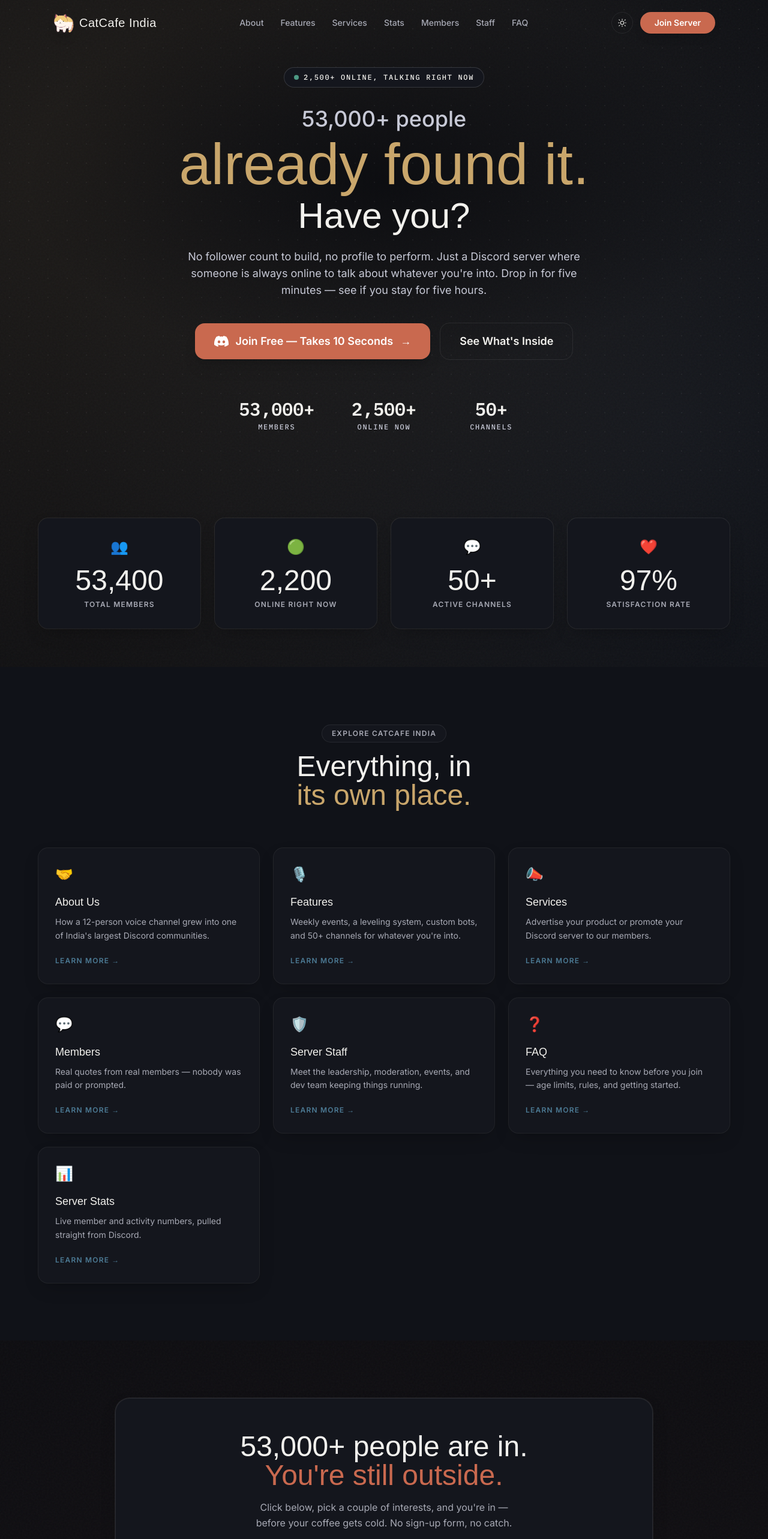
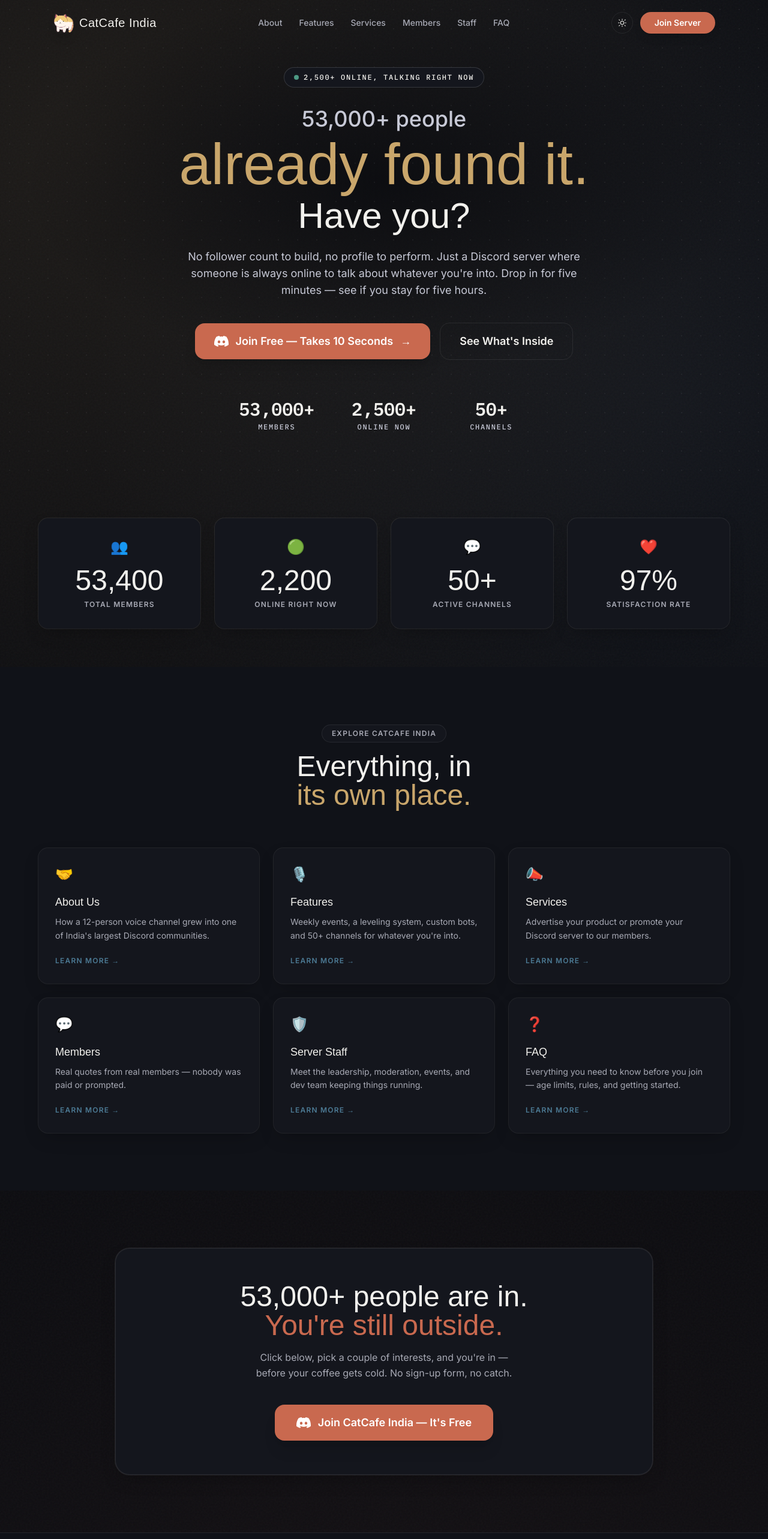
Before and after one commit to visrm/CatCafe-Discord, a Next.js app: page / in a window 1280 px wide. Shown: the top 2566 px of the page at 60% size. Built offline with nearby package versions, Linux system fonts and the light colour scheme; a web font is replaced by a local one.

Commit message:
remove stats page

```diff
--- a/src/app/page.tsx
+++ b/src/app/page.tsx
@@ -42,13 +42,7 @@
     icon: '❓',
     title: 'FAQ',
     description: 'Everything you need to know before you join — age limits, rules, and getting started.',
-  },
-  {
-    href: '/stats',
-    icon: '📊',
-    title: 'Server Stats',
-    description: 'Live member and activity numbers, pulled straight from Discord.',
-  },
+  }
 ]
 
 export default function Home() {
--- a/src/app/sitemap.ts
+++ b/src/app/sitemap.ts
@@ -7,7 +7,6 @@
     { url: `${siteConfig.siteUrl}/about`, lastModified: new Date(), changeFrequency: 'monthly', priority: 0.7 },
     { url: `${siteConfig.siteUrl}/features`, lastModified: new Date(), changeFrequency: 'monthly', priority: 0.7 },
     { url: `${siteConfig.siteUrl}/services`, lastModified: new Date(), changeFrequency: 'monthly', priority: 0.7 },
-    { url: `${siteConfig.siteUrl}/stats`, lastModified: new Date(), changeFrequency: 'daily', priority: 0.6 },
     { url: `${siteConfig.siteUrl}/members`, lastModified: new Date(), changeFrequency: 'monthly', priority: 0.6 },
     { url: `${siteConfig.siteUrl}/staff`, lastModified: new Date(), changeFrequency: 'monthly', priority: 0.6 },
     { url: `${siteConfig.siteUrl}/faq`, lastModified: new Date(), changeFrequency: 'monthly', priority: 0.6 },
--- a/src/app/stats/page.tsx
+++ /dev/null
@@ -1,26 +0,0 @@
-import type { Metadata } from 'next'
-import Navbar from '@/components/Navbar'
-import Stats from '@/components/Stats'
-import Footer from '@/components/Footer'
-import Breadcrumbs from '@/components/Breadcrumbs'
-import { siteConfig } from '@/lib/config'
-
-export const metadata: Metadata = {
-  title: 'Server Stats',
-  description: `Live member and activity stats for ${siteConfig.name}, pulled from the Discord API.`,
-}
-
-export default function StatsPage() {
-  return (
-    <>
-      <Navbar />
-      <main className="pt-28">
-        <div className="max-w-6xl mx-auto px-6">
-          <Breadcrumbs items={[{ label: 'Home', href: '/' }, { label: 'Stats' }]} />
-        </div>
-        <Stats />
-      </main>
-      <Footer />
-    </>
-  )
-}
--- a/src/components/Navbar.tsx
+++ b/src/components/Navbar.tsx
@@ -10,7 +10,6 @@
   { label: 'About',    href: '/about' },
   { label: 'Features', href: '/features' },
   { label: 'Services', href: '/services' },
-  { label: 'Stats',    href: '/stats' },
   { label: 'Members',  href: '/members' },
   { label: 'Staff',    href: '/staff' },
   { label: 'FAQ',      href: '/faq' },
```
